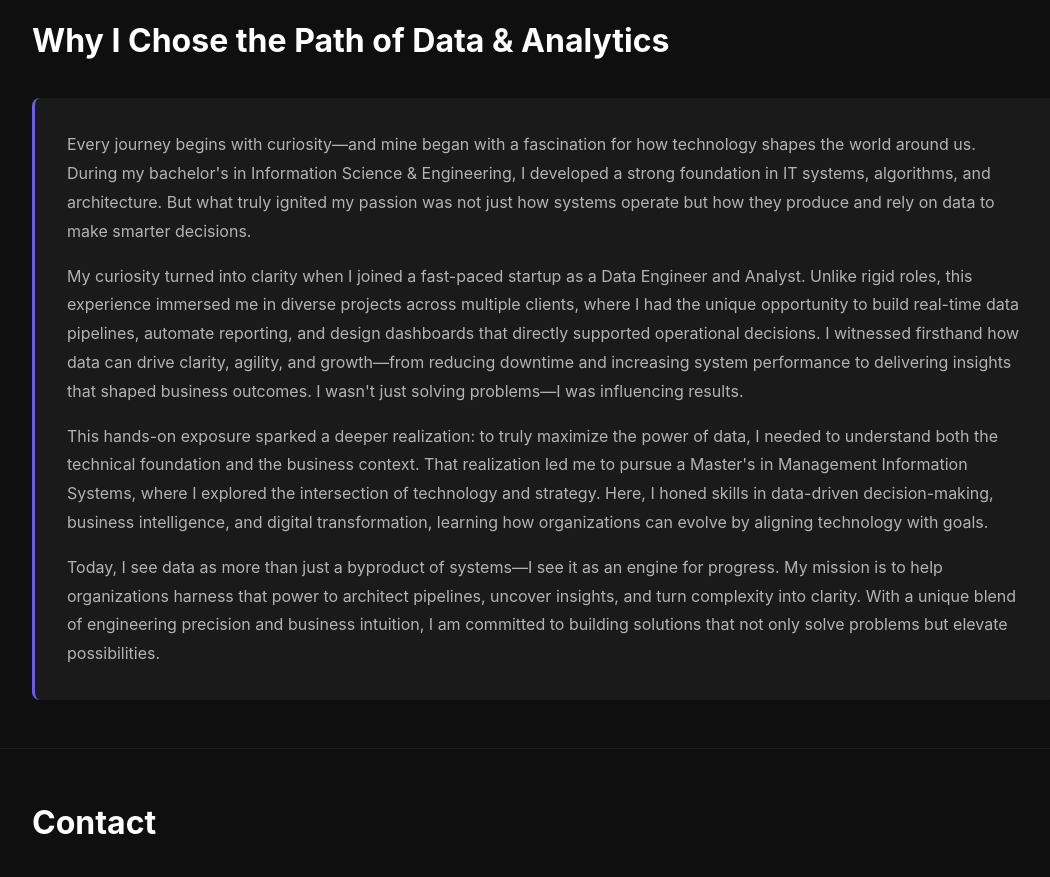
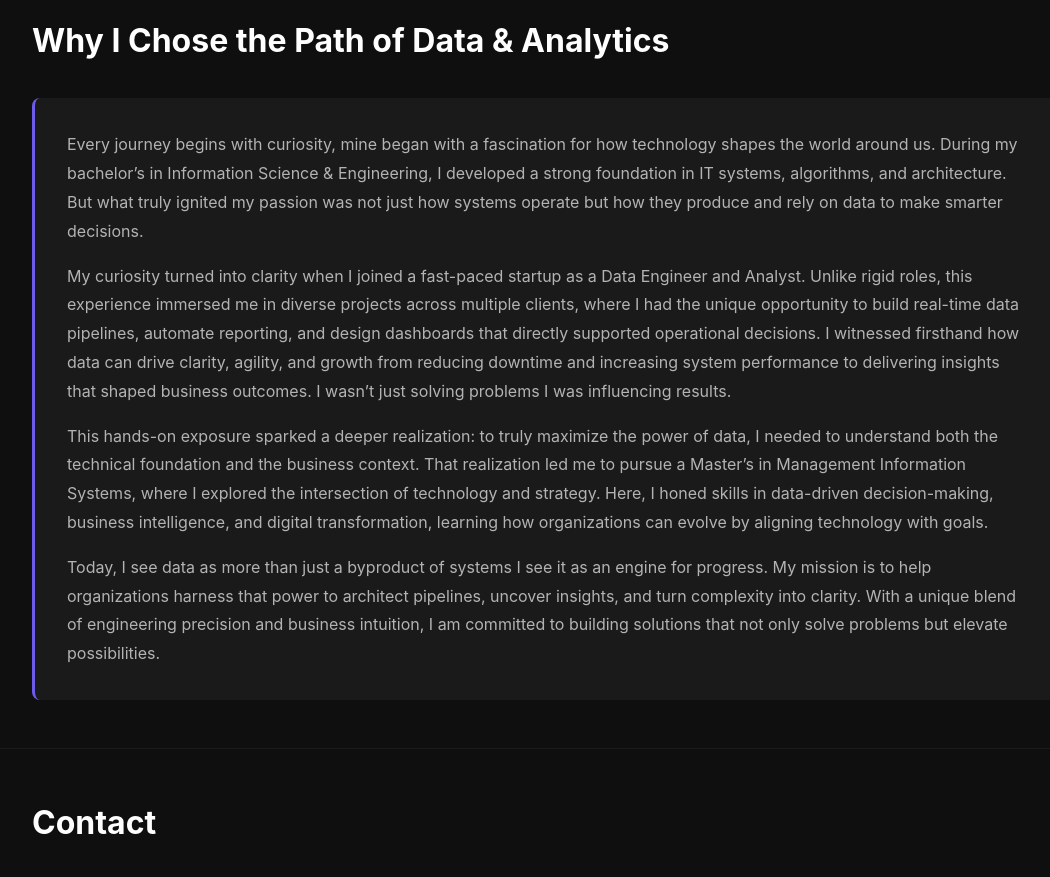
Before and after one commit to PrashanthRavella/Prashanthravella.github.io, a plain HTML site: page index.html in a window 1280 px wide. Shown: the part 6800-7677 px from the top of the page, without its empty margins (96-1146 px from the left). Drawn offline with Linux system fonts and the light colour scheme.

Commit message:
Update index.html

```diff
--- a/index.html
+++ b/index.html
@@ -324,13 +324,13 @@
     <section class="why-data-analytics">
         <h2>Why I Chose the Path of Data & Analytics</h2>
         <div class="why-content">
-            <p>Every journey begins with curiosity—and mine began with a fascination for how technology shapes the world around us. During my bachelor's in Information Science & Engineering, I developed a strong foundation in IT systems, algorithms, and architecture. But what truly ignited my passion was not just how systems operate but how they produce and rely on data to make smarter decisions.</p>
+             <p>Every journey begins with curiosity, mine began with a fascination for how technology shapes the world around us. During my bachelor’s in Information Science & Engineering, I developed a strong foundation in IT systems, algorithms, and architecture. But what truly ignited my passion was not just how systems operate but how they produce and rely on data to make smarter decisions.</p>
 
-            <p>My curiosity turned into clarity when I joined a fast-paced startup as a Data Engineer and Analyst. Unlike rigid roles, this experience immersed me in diverse projects across multiple clients, where I had the unique opportunity to build real-time data pipelines, automate reporting, and design dashboards that directly supported operational decisions. I witnessed firsthand how data can drive clarity, agility, and growth—from reducing downtime and increasing system performance to delivering insights that shaped business outcomes. I wasn't just solving problems—I was influencing results.</p>
+            <p>My curiosity turned into clarity when I joined a fast-paced startup as a Data Engineer and Analyst. Unlike rigid roles, this experience immersed me in diverse projects across multiple clients, where I had the unique opportunity to build real-time data pipelines, automate reporting, and design dashboards that directly supported operational decisions. I witnessed firsthand how data can drive clarity, agility, and growth from reducing downtime and increasing system performance to delivering insights that shaped business outcomes. I wasn’t just solving problems I was influencing results.</p>
 
-            <p>This hands-on exposure sparked a deeper realization: to truly maximize the power of data, I needed to understand both the technical foundation and the business context. That realization led me to pursue a Master's in Management Information Systems, where I explored the intersection of technology and strategy. Here, I honed skills in data-driven decision-making, business intelligence, and digital transformation, learning how organizations can evolve by aligning technology with goals.</p>
+            <p>This hands-on exposure sparked a deeper realization: to truly maximize the power of data, I needed to understand both the technical foundation and the business context. That realization led me to pursue a Master’s in Management Information Systems, where I explored the intersection of technology and strategy. Here, I honed skills in data-driven decision-making, business intelligence, and digital transformation, learning how organizations can evolve by aligning technology with goals.</p>
 
-            <p>Today, I see data as more than just a byproduct of systems—I see it as an engine for progress. My mission is to help organizations harness that power to architect pipelines, uncover insights, and turn complexity into clarity. With a unique blend of engineering precision and business intuition, I am committed to building solutions that not only solve problems but elevate possibilities.</p>
+            <p>Today, I see data as more than just a byproduct of systems I see it as an engine for progress. My mission is to help organizations harness that power to architect pipelines, uncover insights, and turn complexity into clarity. With a unique blend of engineering precision and business intuition, I am committed to building solutions that not only solve problems but elevate possibilities.</p>
         </div>
     </section>
 
```
